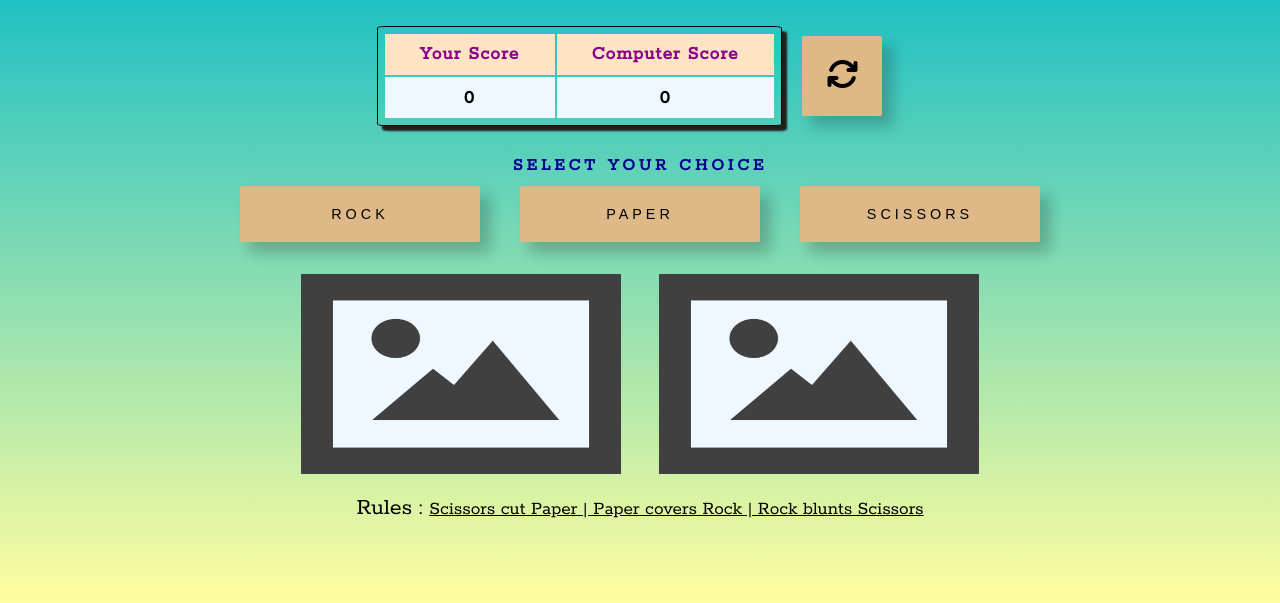
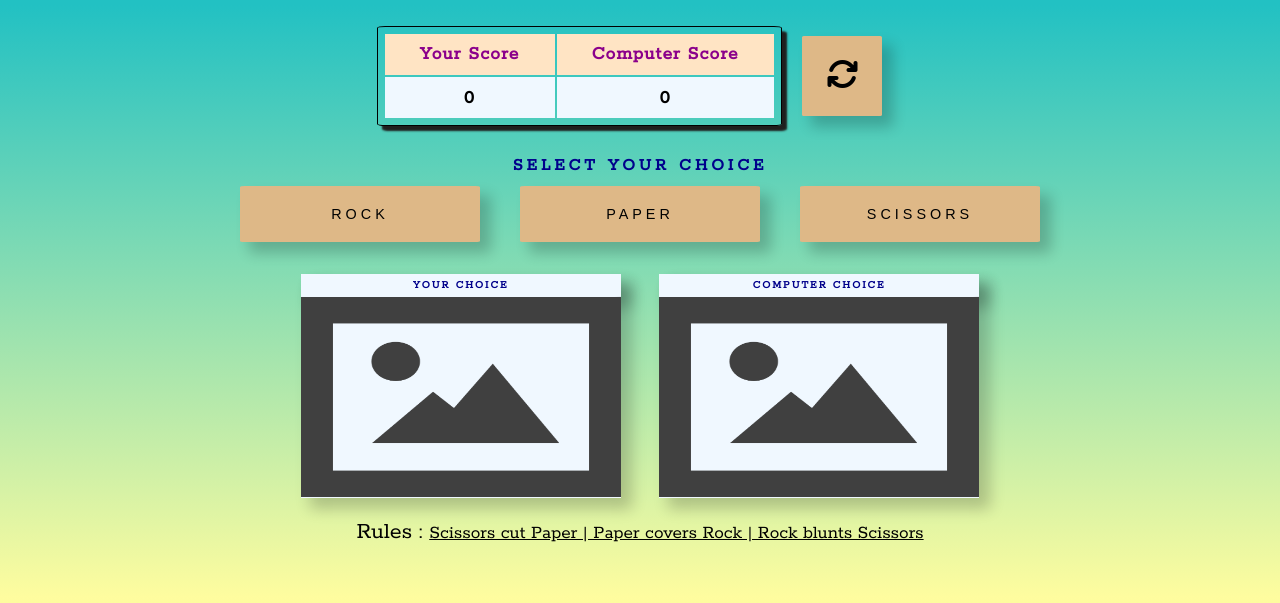
Before and after one commit to bijokmathew/Rock-Paper-Scissors, a plain HTML site: page index.html in a window 1280 px wide. Shown: the part 99-702 px from the top of the page. Drawn offline with Linux system fonts and the light colour scheme.

Commit message:
added the title for user and computer image area

```diff
--- a/assets/css/style.css
+++ b/assets/css/style.css
@@ -17,7 +17,8 @@ body {
 /* Heading */
 h1,
 h2,
-h3 {
+h3,
+h4 {
     text-transform: uppercase;
     text-align: center;
     letter-spacing: 4px;
@@ -36,6 +37,15 @@ h2 {
 h3 {
     font-size: 1.1rem;
     color: darkblue;
+}
+h4{
+    color: darkblue;
+    font-size: 0.7rem;
+    letter-spacing: 2px;
+    font-weight: 800;
+    padding: 5px;
+    border-radius: 2%;
+    box-shadow: 10px 10px 14px 1px rgb(0 0 0 / 20%);
 }
 /* header */
 #header{
@@ -123,7 +133,6 @@ table {
     margin: 0 20px;
     background-color: burlywood;
     border-radius: 2%;
-    box-shadow: 5px 5px 2px hsl(60, 2%, 12%);
     box-shadow: 10px 10px 14px 1px rgb(0 0 0 / 20%);
 }
 
@@ -150,14 +159,14 @@ table {
     align-items: center;
     justify-content: center;
     margin-top: 2rem;
-
 }
 
 .image-choice {
     background-color: aliceblue;
     margin: 0 1.5%;
-    height: 25vh;
+    height: 28vh;
     width: 40vh;
+    box-shadow: 10px 10px 14px 1px rgb(0 0 0 / 20%);
 }
 .image-choice img {
     width: 100%;
--- a/index.html
+++ b/index.html
@@ -47,9 +47,11 @@
         <div id="result-msg"></div>
         <div class="image-area">
             <div class="image-choice">
+                <h4>Your choice</h4>
                 <img id="user-image" src="assets/images/no-image.png" alt="empty image">
             </div>
             <div class="image-choice">
+                <h4>Computer choice</h4>
                 <img id="computer-image" src="assets/images/no-image.png" alt="empty image">
             </div>
         </div>
```
